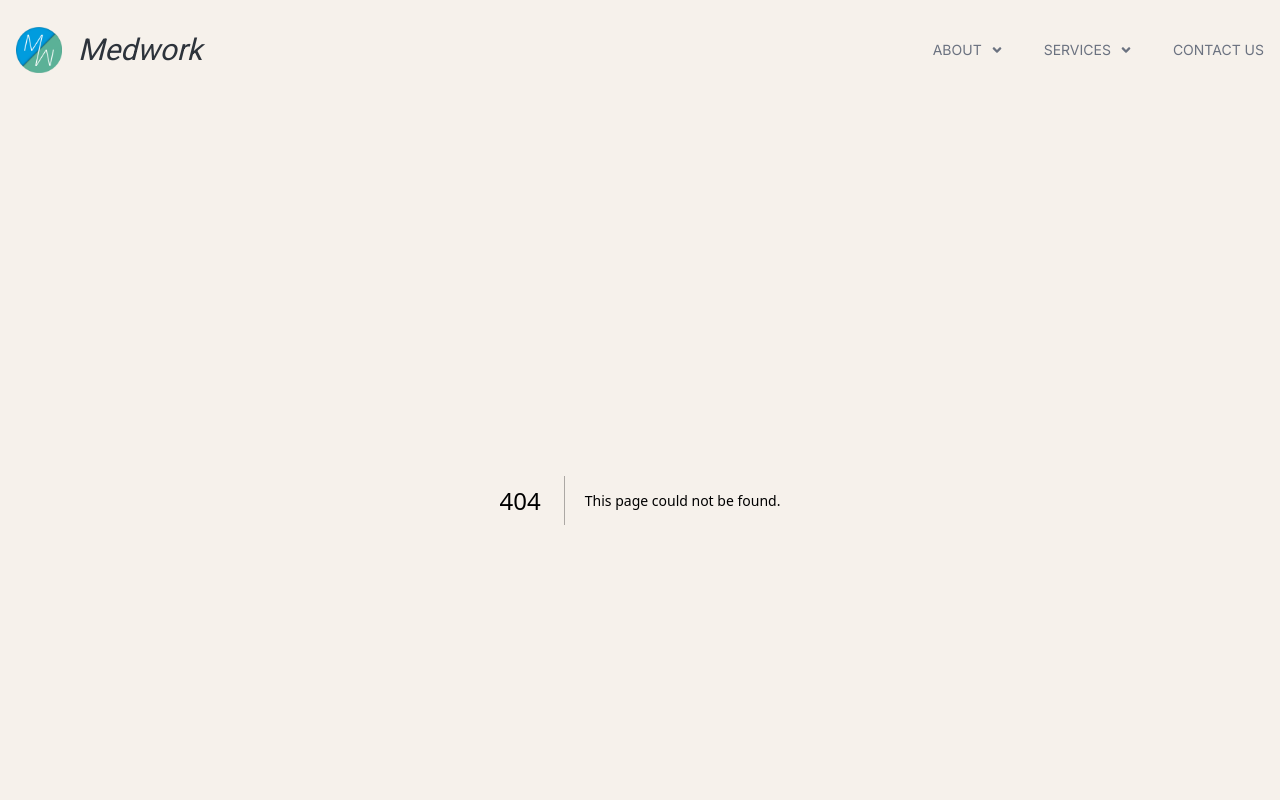
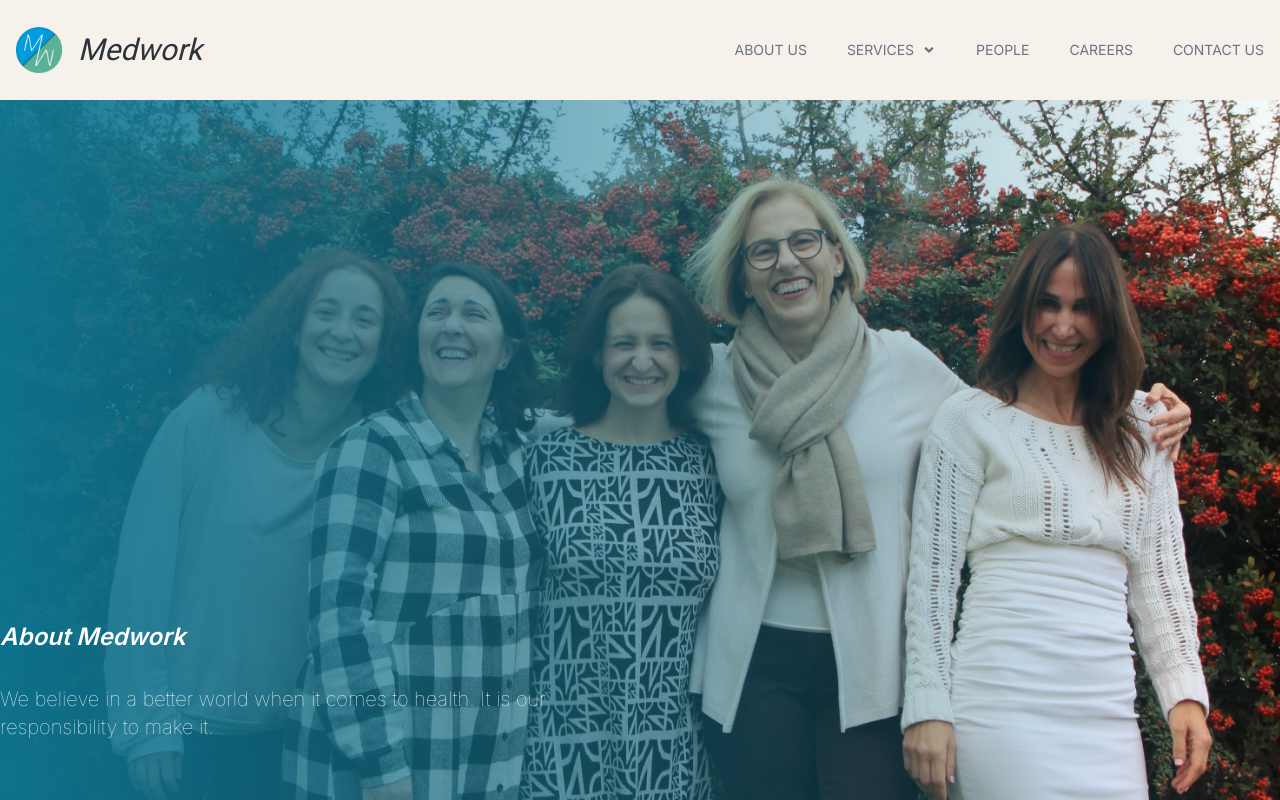
Before and after one commit to Medwork-CRO/webpage, a Next.js app: page /about-us in a window 1280 px wide. Before the commit this address had no page. Shown: the top 800 px of the page. Built offline with nearby package versions, Linux system fonts and the light colour scheme.

Commit message:
Minor restructuring

```diff
--- a/src/components/Header.tsx
+++ b/src/components/Header.tsx
@@ -13,22 +13,8 @@ const inter = Inter({
 
 const navMenu: NavProp[] = [
   {
-    label: "About",
-    href: "/about",
-    subCategories: [
-      {
-        label: "About Us",
-        href: "/about/about-us",
-      },
-      {
-        label: "Our Team",
-        href: "/about/our-team",
-      },
-      {
-        label: "Careers",
-        href: "/about/careers",
-      },
-    ],
+    label: "About Us",
+    href: "/about-us",
   },
   {
     label: "Services",
@@ -39,6 +25,10 @@ const navMenu: NavProp[] = [
         href: "/services/pharmacovigilance",
       },
       {
+        label: "Outsourcing",
+        href: "/services/outsourcing",
+      },
+      {
         label: "Cosmetovigilance",
         href: "/services/cosmetovigilance",
       },
@@ -47,10 +37,22 @@ const navMenu: NavProp[] = [
         href: "/services/quality-management",
       },
       {
+        label: "Training",
+        href: "/services/training",
+      },
+      {
         label: "Materiovigilance",
         href: "/services/materiovigilance",
       },
     ],
+  },
+  {
+    label: "People",
+    href: "/people",
+  },
+  {
+    label: "Careers",
+    href: "/careers",
   },
   {
     label: "Contact Us",
@@ -86,10 +88,12 @@ function Header() {
   return (
     <header
       className={`${inter.variable} sticky top-0 z-50 w-full font-sans  ${
-        isScrolled ? "bg-[#f6f1eb] dark:bg-[#2d333b] shadow-sm" : "bg-transparent"
+        isScrolled
+          ? "bg-[#f6f1eb] shadow-sm dark:bg-[#2d333b]"
+          : "bg-transparent"
       } transition-all duration-300`}
     >
-      <div className="mx-auto flex max-w-[86em] items-center justify-between px-4 lg:px-0 py-6">
+      <div className="mx-auto flex max-w-[86em] items-center justify-between px-4 py-6 lg:px-0">
         <Logo />
         <button
           className="block text-xl md:hidden"
--- a/src/components/PromoCard.tsx
+++ b/src/components/PromoCard.tsx
@@ -3,7 +3,7 @@ import RoundedButton from "./RoundedButton";
 
 function PromoCard() {
   return (
-    <div className="my-8 flex h-[34rem] sm:h-[26rem] max-w-5xl transform flex-col items-center justify-center gap-6 rounded-xl bg-[#1a2188] p-6 text-center text-white sm:p-16 md:h-[32rem] lg:p-56">
+    <div className="mx-8 my-8 flex h-[34rem] sm:h-[26rem] max-w-5xl transform flex-col items-center justify-center gap-6 rounded-xl bg-[#1a2188] p-6 text-center text-white sm:p-16 md:h-[32rem] lg:p-56">
       <Logo colour="text-cyan-500" />
       <p className="max-w-[86em] text-2xl font-semibold sm:text-xl md:text-3xl">
         Want to learn more about Medwork?
--- a/src/pages/_app.tsx
+++ b/src/pages/_app.tsx
@@ -41,7 +41,7 @@ function App({ Component, pageProps }: AppProps) {
         />
       </Head>
       <Header />
-      <main className="flex flex-col justify-center place-self-center">
+      <main className="flex flex-col min-h-screen justify-center place-self-center">
         <Component {...pageProps} />
         <Footer />
       </main>
--- a/src/pages/index.tsx
+++ b/src/pages/index.tsx
@@ -8,12 +8,12 @@ function Home() {
     <div className="mx-auto flex flex-col items-center justify-between gap-10">
       <ImageCategory
         image={team2}
-        title="Focused & Dedicated"
-        description="Marketing Authorization Holders of medicinal products, Device Manufacturers, and Cosmetics Manufacturers rely on Medwork's expertise. They appreciate our dedication and ability to support our clients in complying with their vigilance responsibilities in Europe."
+        title="A European Pharmacovigilance Expert based in Athens with a focus in Greece and Cyprus."
+        description="We are a highly proficient and extensively resourced corporation specializing tackling complex pharmacovigilance projects in a compact organisation able and willing to take care of projects and clients"
       />
 
       <div className="flex max-w-[86em] flex-col items-center gap-8 text-gray-500">
-        <div className="flex flex-col gap-8 whitespace-pre-line text-xl sm:text-2xl md:text-3xl text-gray-500 px-4 xs:px-8">
+        <div className="flex flex-col gap-8 whitespace-pre-line px-4 text-xl text-gray-500 xs:px-8 sm:text-2xl md:text-3xl">
           <p className="font-semibold">
             Medwork is a Contract Research Organization (CRO) operating in
             Southeast Europe, which since 2005 offers a wide range of
```
Also changed, not shown: src/pages/about-us/index.tsx (renamed from src/pages/about/about-us/index.tsx), src/pages/careers/index.tsx (renamed from src/pages/about/careers/index.tsx), src/pages/people/index.tsx (renamed from src/pages/about/our-team/index.tsx).
